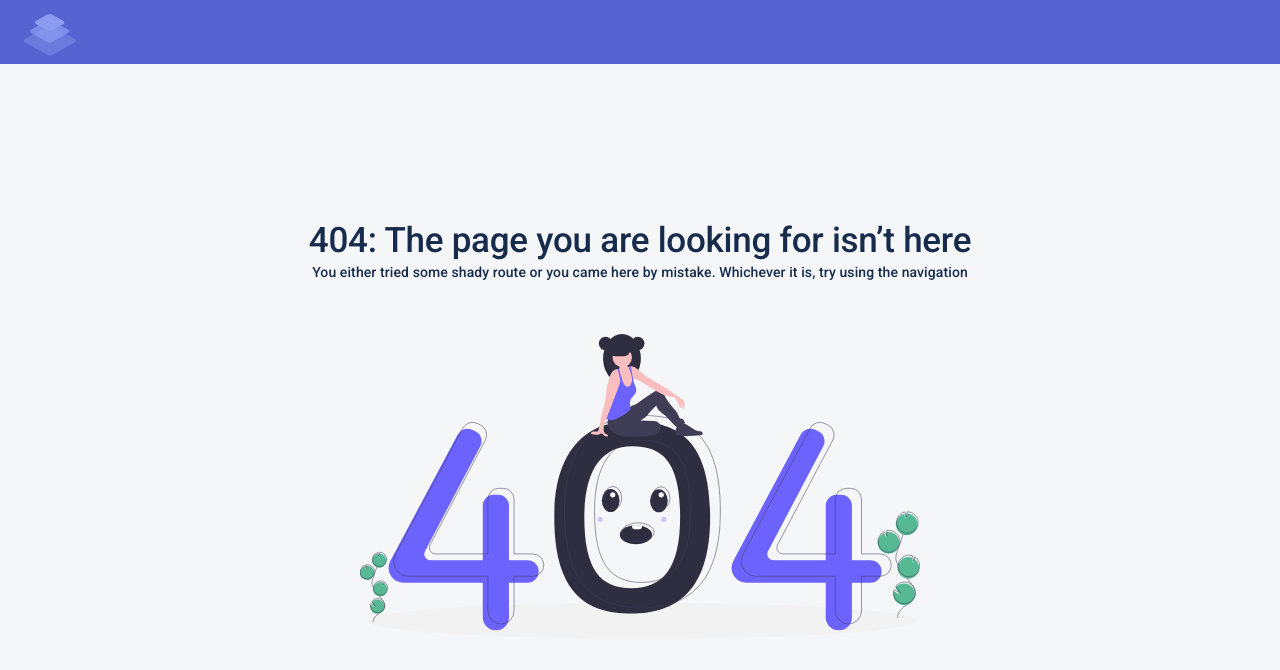
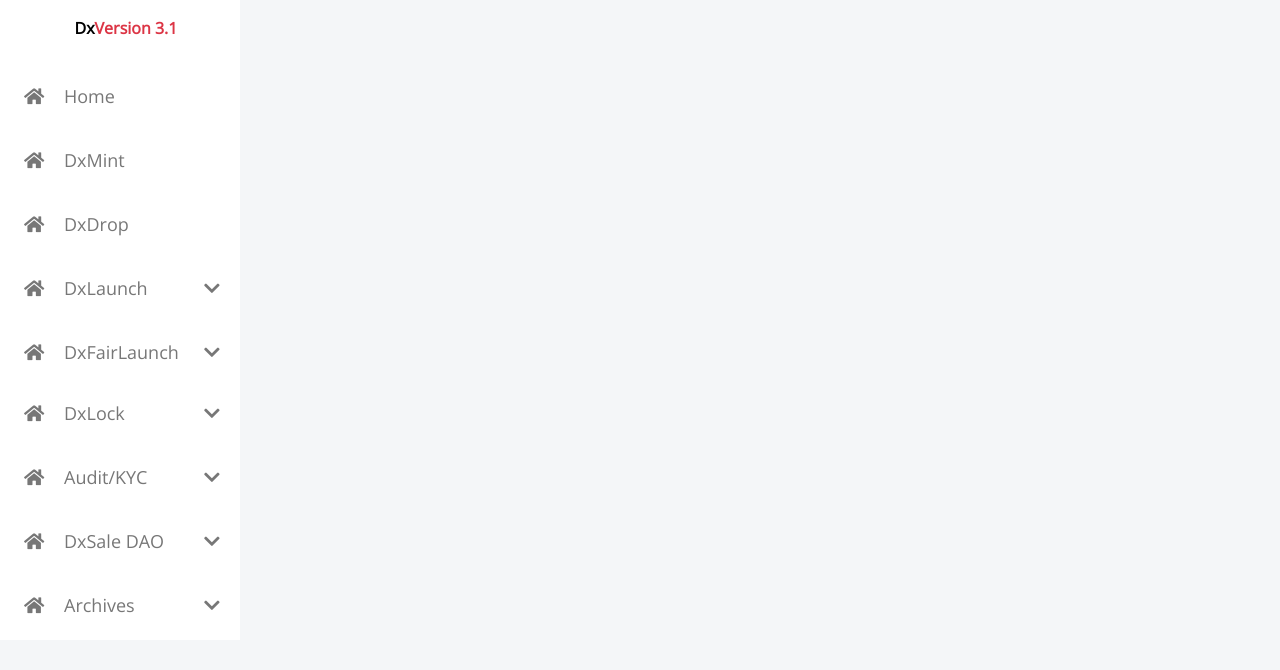
Before and after one commit to le1tuan/react-demo, a React (Create React App) app: page /aaa in a window 1280 px wide. Before the commit this address led to /404. Shown: the top 670 px of the page. Built offline with nearby package versions, Linux system fonts and the light colour scheme.

Commit message:
update 2410

```diff
--- a/public/index.html
+++ b/public/index.html
@@ -9,13 +9,19 @@
   <link rel="manifest" href="%PUBLIC_URL%/manifest.json" />
   <link rel="stylesheet" href="https://fonts.googleapis.com/css?family=Roboto+Mono|Roboto+Slab|Roboto:300,400,500,700" />
   <link rel="stylesheet" href="https://pro.fontawesome.com/releases/v5.10.0/css/all.css" integrity="sha384-AYmEC3Yw5cVb3ZcuHtOA93w35dYTsvhLPVnYs9eStHfGJvOvKxVfELGroGkvsg+p" crossorigin="anonymous"/>
-
+  <link href="https://cdn.jsdelivr.net/npm/bootstrap@5.1.3/dist/css/bootstrap.min.css" rel="stylesheet" integrity="sha384-1BmE4kWBq78iYhFldvKuhfTAU6auU8tT94WrHftjDbrCEXSU1oBoqyl2QvZ6jIW3" crossorigin="anonymous">
+  <link rel="preconnect" href="https://fonts.googleapis.com">
+  <link rel="preconnect" href="https://fonts.gstatic.com" crossorigin>
+  <link href="https://fonts.googleapis.com/css2?family=Open+Sans&display=swap" rel="stylesheet">
   <title>Material Kit</title>
 </head>
 
 <body>
   <noscript>You need to enable JavaScript to run this app.</noscript>
   <div id="root"></div>
+  <script src="https://cdn.jsdelivr.net/npm/bootstrap@5.1.3/dist/js/bootstrap.bundle.min.js" integrity="sha384-ka7Sk0Gln4gmtz2MlQnikT1wXgYsOg+OMhuP+IlRH9sENBO0LRn5q+8nbTov4+1p" crossorigin="anonymous"></script>
+  <script src="https://cdn.jsdelivr.net/npm/@popperjs/core@2.10.2/dist/umd/popper.min.js" integrity="sha384-7+zCNj/IqJ95wo16oMtfsKbZ9ccEh31eOz1HGyDuCQ6wgnyJNSYdrPa03rtR1zdB" crossorigin="anonymous"></script>
+  <script src="https://cdn.jsdelivr.net/npm/bootstrap@5.1.3/dist/js/bootstrap.min.js" integrity="sha384-QJHtvGhmr9XOIpI6YVutG+2QOK9T+ZnN4kzFN1RtK3zEFEIsxhlmWl5/YESvpZ13" crossorigin="anonymous"></script>
 </body>
 
 </html>
--- a/src/components/client/ClientPage.js
+++ b/src/components/client/ClientPage.js
@@ -0,0 +1,9 @@
+import { Container } from 'react-bootstrap';
+import LeftSideClientPage from './LeftSideClientPage';
+
+const ClientPage = () => (
+  <Container fluid>
+    <LeftSideClientPage />
+  </Container>
+);
+export default ClientPage;
--- a/src/components/client/LeftSideClientPage.js
+++ b/src/components/client/LeftSideClientPage.js
@@ -1,61 +1,244 @@
 import * as React from 'react';
+import { Row, Col, NavLink } from 'react-bootstrap';
+import './css/LeftSideClientPage.css';
 
 const LeftSideClientPage = () => {
-    const [firstOpen, setFirstOpen] = React.useState(false);
-    // const [secondOpen, setSecondOpen] = React.useState(false);
-    // const [thirdOpen, setThirdOpen] = React.useState(false);
-    // const [fourOpen, setFourOpen] = React.useState(false);
-    // const [fiveOpen, setFiveOpen] = React.useState(false);
-    // const [sixOpen, setSixOpen] = React.useState(false);
+  const [firstOpen, setFirstOpen] = React.useState(true);
+  const [secondOpen, setSecondOpen] = React.useState(true);
+  const [thirdOpen, setThirdOpen] = React.useState(true);
+  const [fourOpen, setFourOpen] = React.useState(true);
+  const [fiveOpen, setFiveOpen] = React.useState(true);
+  const [sixOpen, setSixOpen] = React.useState(true);
 
   const handleFirstClick = () => {
     setFirstOpen(!firstOpen);
   };
-    // const handleSecondClick = () => {
-    //     setSecondOpen(!secondOpen);
-    // };
-    // const handleThirdClick = () => {
-    //     setThirdOpen(!thirdOpen);
-    // };
-    // const handleFourClick = () => {
-    //     setFourOpen(!fourOpen);
-    // };
-    // const handleFiveClick = () => {
-    //     setFiveOpen(!fiveOpen);
-    // };
-    // const handleSixClick = () => {
-    //     setSixOpen(!sixOpen);
-    // };
+  const handleSecondClick = () => {
+    setSecondOpen(!secondOpen);
+  };
+  const handleThirdClick = () => {
+    setThirdOpen(!thirdOpen);
+  };
+  const handleFourClick = () => {
+    setFourOpen(!fourOpen);
+  };
+  const handleFiveClick = () => {
+    setFiveOpen(!fiveOpen);
+  };
+  const handleSixClick = () => {
+    setSixOpen(!sixOpen);
+  };
   return (
-        <div>
-            <div className="left-header">
-                <div>Dx</div>
-                <div>Version 3.1</div>
-            </div>
-            <nav className="navbar navbar-expand-md navbar-dark bg-dark">
-                <div className=" col-4 navbar-nav mx-auto">
-                    <button type="button" className="nav-item col-12">
-                        <div className="nav-item-icon"><i className="fas fa-home" /></div>
-                        <div className="nav-item-text">Home</div>
-                    </button>
-                    <button type="button" className="nav-item col-12">
-                        <div className="nav-item-icon"><i className="fas fa-home" /></div>
-                        <div className="nav-item-text">Home</div>
-                    </button>
-                    <button type="button" className="nav-item col-12">
-                        <div className="nav-item-icon"><i className="fas fa-home" /></div>
-                        <div className="nav-item-text">Home</div>
-                    </button>
-                    <button type="button" className="nav-item nav-item-dropdown col-12" key="first-click" onClick={handleFirstClick}>
-                        <div className="nav-item-icon"><i className="fas fa-home" /></div>
-                        <div className="nav-item-text">Home</div>
-                        <div className="icon-dropdown-down">
+    <Row className="p-0 left-size-main" style={{ maxWidth: '240px', backgroundColor: 'white' }}>
+      <Col
+        xs
+        lg={12}
+        className="left-header"
+        style={{
+          width: '228px', height: '48px', padding: '8px 0 8px 24px', margin: '8px 0', cursor: 'pointer', fontWeight: 'bold'
+        }}
+      >
+        <NavLink className="d-flex justify-content-center align-items-center p-0">
+          <div className="text-black">Dx</div>
+          <div className="text-danger">Version 3.1</div>
+        </NavLink>
+      </Col>
+      <Col xs lg={12} className="p-0">
+        <NavLink
+          className="item-nav d-flex align-items-center"
+          style={{
+            width: '228px',
+            height: '48px',
+            padding: '8px 0 8px 24px',
+            margin: '8px 0',
+            borderRadius: '0 24px 24px 0',
+            fontSize: '18px',
+            color: '#777777',
+            fontWeight: 400,
+            lineHeight: 1.5,
+          }}
+        >
+          <div style={{ width: '22px', marginRight: '18px' }} className="nav-item-icon"><i className="fas fa-home" /></div>
+          <div style={{ width: '140px' }} className="nav-item-text">Home</div>
+        </NavLink>
+      </Col>
+      <Col xs lg={12} className="p-0">
+        <NavLink
+          className="item-nav d-flex align-items-center"
+          style={{
+            width: '228px',
+            height: '48px',
+            padding: '8px 0 8px 24px',
+            margin: '8px 0',
+            borderRadius: '0 24px 24px 0',
+            fontSize: '18px',
+            color: '#777777',
+            fontWeight: 400,
+            lineHeight: 1.5
+          }}
+        >
+          <div style={{ width: '22px', marginRight: '18px' }} className="nav-item-icon"><i className="fas fa-home" /></div>
+          <div style={{ width: '140px' }} className="nav-item-text">DxMint</div>
+        </NavLink>
+      </Col>
+      <Col xs lg={12} className="p-0">
+        <NavLink
+          className="item-nav d-flex align-items-center"
+          style={{
+            width: '228px',
+            height: '48px',
+            padding: '8px 0 8px 24px',
+            margin: '8px 0',
+            borderRadius: '0 24px 24px 0',
+            fontSize: '18px',
+            color: '#777777',
+            fontWeight: 400,
+            lineHeight: 1.5
+          }}
+        >
+          <div style={{ width: '22px', marginRight: '18px' }} className="nav-item-icon"><i className="fas fa-home" /></div>
+          <div style={{ width: '140px' }} className="nav-item-text">DxDrop</div>
+        </NavLink>
+      </Col>
+      <Col xs lg={12} className="p-0">
+        <NavLink
+          className="item-nav d-flex align-items-center"
+          style={{
+            width: '228px',
+            height: '48px',
+            padding: '8px 0 8px 24px',
+            margin: '8px 0',
+            borderRadius: '0 24px 24px 0',
+            fontSize: '18px',
+            color: '#777777',
+            fontWeight: 400,
+            lineHeight: 1.5
+          }}
+          onClick={handleFirstClick}
+        >
+          <div style={{ width: '22px', marginRight: '18px' }} className="nav-item-icon"><i className="fas fa-home" /></div>
+          <div style={{ width: '140px' }} className="nav-item-text">DxLaunch</div>
+          <div style={{ width: '24px' }} className="icon-dropdown-down">
             {firstOpen ? <i className="fas fa-chevron-down" /> : <i className="fas fa-chevron-up" />}
           </div>
-                    </button>
+        </NavLink>
+      </Col>
+      <Col xs lg={12} className="p-0">
+        <NavLink
+          className="item-nav d-flex align-items-center"
+          style={{
+            width: '228px',
+            height: '48px',
+            padding: '8px 0 8px 24px',
+            fontSize: '18px',
+            margin: '8px 0',
+            borderRadius: '0 24px 24px 0',
+            color: '#777777',
+            fontWeight: 400,
+            lineHeight: 1.5
+          }}
+          onClick={handleSecondClick}
+        >
+          <div style={{ width: '22px', marginRight: '18px' }} className="nav-item-icon"><i className="fas fa-home" /></div>
+          <div style={{ width: '140px' }} className="nav-item-text">DxFairLaunch</div>
+          <div style={{ width: '24px' }} className="icon-dropdown-down">
+            {secondOpen ? <i className="fas fa-chevron-down" /> : <i className="fas fa-chevron-up" />}
           </div>
-            </nav>
+        </NavLink>
+      </Col>
+      <Col xs lg={12} className="p-0 align-items-center">
+        <NavLink
+          className="item-nav d-flex"
+          style={{
+            width: '228px',
+            height: '48px',
+            padding: '8px 0 8px 24px',
+            margin: '8px 0',
+            borderRadius: '0 24px 24px 0',
+            fontSize: '18px',
+            color: '#777777',
+            fontWeight: 400,
+            lineHeight: 1.5
+          }}
+          onClick={handleThirdClick}
+        >
+          <div style={{ width: '22px', marginRight: '18px' }} className="nav-item-icon"><i className="fas fa-home" /></div>
+          <div style={{ width: '140px' }} className="nav-item-text">DxLock</div>
+          <div style={{ width: '24px' }} className="icon-dropdown-down">
+            {thirdOpen ? <i className="fas fa-chevron-down" /> : <i className="fas fa-chevron-up" />}
           </div>
+        </NavLink>
+      </Col>
+      <Col xs lg={12} className="p-0 align-items-center">
+        <NavLink
+          className="item-nav d-flex"
+          style={{
+            width: '228px',
+            height: '48px',
+            padding: '8px 0 8px 24px',
+            margin: '8px 0',
+            borderRadius: '0 24px 24px 0',
+            fontSize: '18px',
+            color: '#777777',
+            fontWeight: 400,
+            lineHeight: 1.5
+          }}
+          onClick={handleFourClick}
+        >
+          <div style={{ width: '22px', marginRight: '18px' }} className="nav-item-icon"><i className="fas fa-home" /></div>
+          <div style={{ width: '140px' }} className="nav-item-text">Audit/KYC</div>
+          <div style={{ width: '24px' }} className="icon-dropdown-down">
+            {fourOpen ? <i className="fas fa-chevron-down" /> : <i className="fas fa-chevron-up" />}
+          </div>
+        </NavLink>
+      </Col>
+      <Col xs lg={12} className="p-0 align-items-center">
+        <NavLink
+          className="item-nav d-flex"
+          style={{
+            width: '228px',
+            height: '48px',
+            padding: '8px 0 8px 24px',
+            margin: '8px 0',
+            borderRadius: '0 24px 24px 0',
+            fontSize: '18px',
+            color: '#777777',
+            fontWeight: 400,
+            lineHeight: 1.5
+          }}
+          onClick={handleFiveClick}
+        >
+          <div style={{ width: '22px', marginRight: '18px' }} className="nav-item-icon"><i className="fas fa-home" /></div>
+          <div style={{ width: '140px' }} className="nav-item-text">DxSale DAO</div>
+          <div style={{ width: '24px' }} className="icon-dropdown-down">
+            {fiveOpen ? <i className="fas fa-chevron-down" /> : <i className="fas fa-chevron-up" />}
+          </div>
+        </NavLink>
+      </Col>
+      <Col xs lg={12} className="p-0 align-items-center">
+        <NavLink
+          className="item-nav d-flex"
+          style={{
+            width: '228px',
+            height: '48px',
+            padding: '8px 0 8px 24px',
+            margin: '8px 0',
+            borderRadius: '0 24px 24px 0',
+            fontSize: '18px',
+            color: '#777777',
+            fontWeight: 400,
+            lineHeight: 1.5
+          }}
+          onClick={handleSixClick}
+        >
+          <div style={{ width: '22px', marginRight: '18px' }} className="nav-item-icon"><i className="fas fa-home" /></div>
+          <div style={{ width: '140px' }} className="nav-item-text">Archives</div>
+          <div style={{ width: '24px' }} className="icon-dropdown-down">
+            {sixOpen ? <i className="fas fa-chevron-down" /> : <i className="fas fa-chevron-up" />}
+          </div>
+        </NavLink>
+      </Col>
+    </Row>
   );
 };
 export default LeftSideClientPage;
--- a/src/components/client/Scss/LeftSideClientPage.scss
+++ /dev/null
@@ -1,3 +0,0 @@
-.left-side-client-page {
-  max-width: 240px;
-}
--- /dev/null
+++ b/src/components/client/css/LeftSideClientPage.css
@@ -0,0 +1,7 @@
+.item-nav:hover {
+    background-color: #F6F6F6;
+}
+
+.left-size-main {
+    font-family: 'Open Sans', sans-serif !important;
+}
--- a/src/routes.js
+++ b/src/routes.js
@@ -9,6 +9,7 @@
 import ProductList from './pages/ProductList';
 import Register from './pages/Register';
 import Settings from './pages/Settings';
+import ClientPage from './components/client/ClientPage';
 
 const routes = [
   {
@@ -33,6 +34,10 @@
       { path: '/', element: <Navigate to="/app/dashboard" /> },
       { path: '*', element: <Navigate to="/404" /> }
     ]
+  },
+  {
+    path: 'aaa',
+    element: <ClientPage />
   }
 ];
 
```
Also changed, not shown: src/components/client/RightSideClientPage.js (+8 -0 lines), 1 other file (tests, documents, lock files or other folders). Lines whose indentation alone changed are shown as unchanged.
